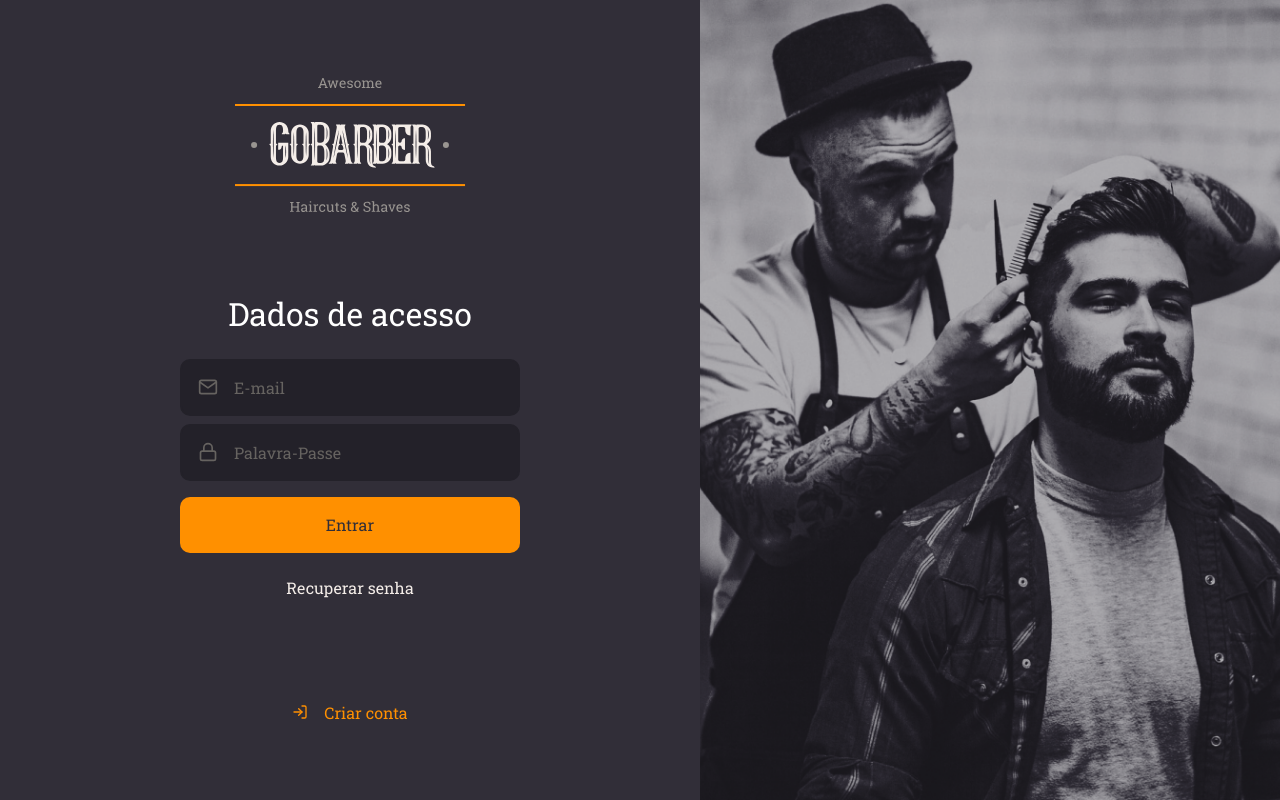
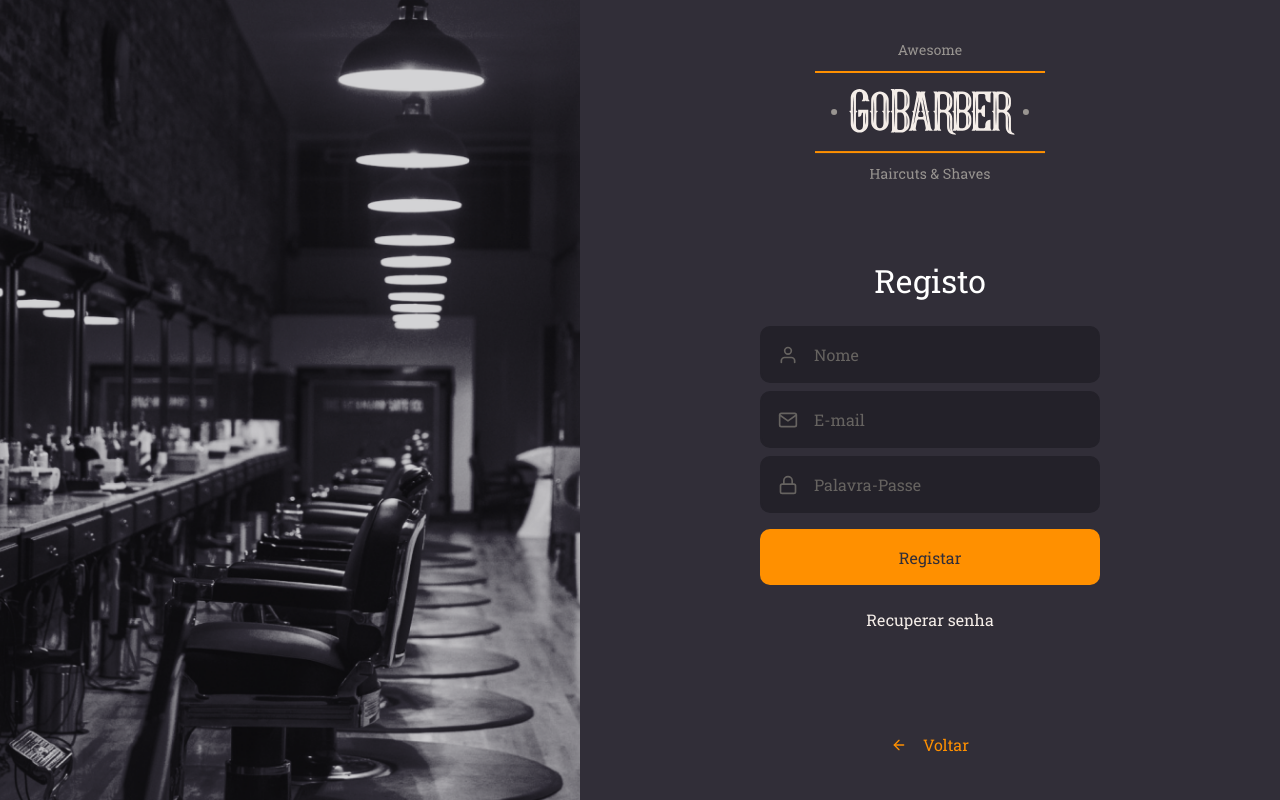
Before and after one commit to theycallmewolf/gostack-gobarber-web, a React (Create React App) app: page / in a window 1280 px wide. Built offline with nearby package versions, Linux system fonts and the light colour scheme.

Commit message:
added sign up page

```diff
--- a/src/App.tsx
+++ b/src/App.tsx
@@ -1,10 +1,11 @@
 import React from 'react';
 import GlobalStyle from './styles/global';
-import SignIn from './pages/SignIn';
+// import SignIn from './pages/SignIn';
+import SignUp from './pages/SignUp';
 
 const App: React.FC = () => (
   <>
-    <SignIn />
+    <SignUp />
     <GlobalStyle />
   </>
 );
--- /dev/null
+++ b/src/pages/SignUp/index.tsx
@@ -0,0 +1,34 @@
+import React from 'react';
+import { FiMail, FiLock, FiUser, FiArrowLeft } from 'react-icons/fi';
+import { Container, Content, Background } from './styles';
+import logoImg from '../../assets/logo.svg';
+import Input from '../../components/Input';
+import Button from '../../components/Button';
+
+const SignUp: React.FC = () => (
+  <Container>
+    <Background />
+    <Content>
+      <img src={logoImg} alt="GoBarber" />
+      <form>
+        <h1>Registo</h1>
+        <Input name="name" icon={FiUser} type="text" placeholder="Nome" />
+        <Input name="email" icon={FiMail} type="text" placeholder="E-mail" />
+        <Input
+          name="password"
+          icon={FiLock}
+          type="password"
+          placeholder="Palavra-Passe"
+        />
+        <Button type="submit">Registar</Button>
+        <a href="forgot">Recuperar senha</a>
+      </form>
+      <a href="login">
+        <FiArrowLeft />
+        Voltar
+      </a>
+    </Content>
+  </Container>
+);
+
+export default SignUp;
--- /dev/null
+++ b/src/pages/SignUp/styles.ts
@@ -0,0 +1,68 @@
+import styled from 'styled-components';
+import { shade } from 'polished';
+import signUpBackground from '../../assets/sign-up-background.png';
+
+export const Container = styled.div`
+  height: 100vh;
+
+  display: flex;
+  align-items: stretch;
+`;
+
+export const Content = styled.div`
+  display: flex;
+  flex-direction: column;
+
+  align-items: center;
+  place-content: center; /* substitui as tags anteriores */
+
+  width: 100%;
+  max-width: 700px;
+
+  form {
+    margin: 80px 0;
+    width: 340px;
+    text-align: center;
+
+    h1 {
+      margin-bottom: 24px;
+    }
+
+    a {
+      color: #f4ede8;
+      display: block;
+      margin-top: 24px;
+      text-decoration: none;
+      transition: color 200ms ease-in-out;
+
+      &:hover {
+        color: ${shade(0.2, '#f4ede8')};
+      }
+    }
+  }
+
+  > a {
+    color: #ff9000;
+    display: block;
+    margin-top: 24px;
+    text-decoration: none;
+    transition: color 200ms ease-in-out;
+
+    display: flex;
+    align-items: center;
+
+    svg {
+      margin-right: 16px;
+    }
+
+    &:hover {
+      color: ${shade(0.2, '#ff9000')};
+    }
+  }
+`;
+
+export const Background = styled.div`
+  flex: 1; /* ocupa todo o espaço restante */
+  background: url(${signUpBackground}) no-repeat center;
+  background-size: cover;
+`;
```
Also changed, not shown: src/assets/sign-up-background.png (added).
